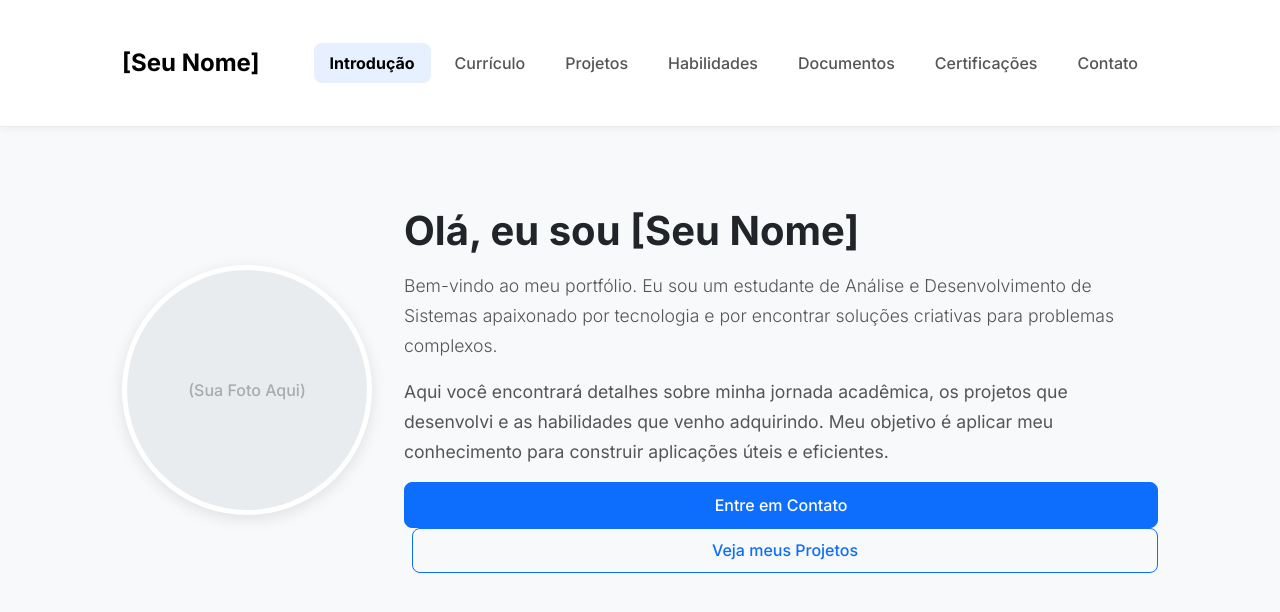
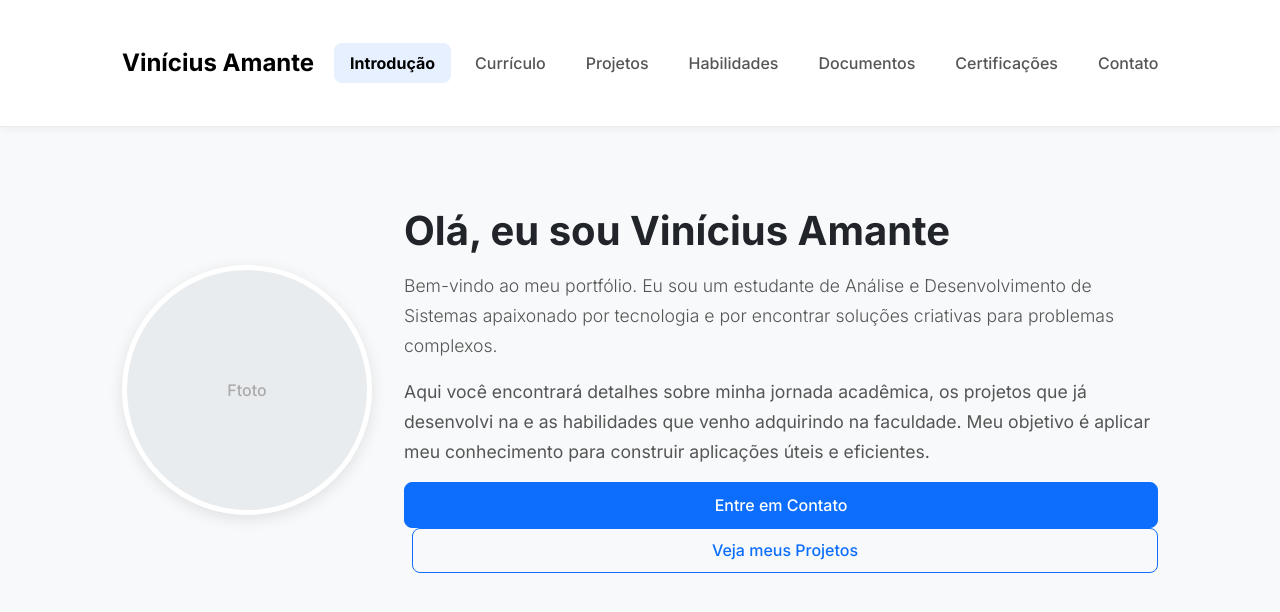
Before and after one commit to ViniciusAmante/portfolio_vinicius_amante, a Flask app: page / in a window 1280 px wide. Shown: the top 612 px of the page. Run offline with Flask 3, Linux system fonts and the light colour scheme.

Commit message:
Commit de atualização 01

```diff
--- a/static/css/style.css
+++ b/static/css/style.css
@@ -52,16 +52,16 @@ h2.section-title::after{
 .nav-link.active {
     color: #0d6efd;
     font-weight: 700;
-    background-color: #e7f0ff; /* Um azul bem claro */
+    background-color: #e7f0ff;
 }
 .section {
-    display: none; /* Todas as seções começam escondidas */
+    display: none;
     padding-top: 3rem;
     padding-bottom: 3rem;
-    animation: fadeIn 0.5s ease-in-out; /* Animação de entrada */
+    animation: fadeIn 0.5s ease-in-out;
 }
 .section.active {
-    display: block; /* A seção ativa é mostrada */
+    display: block;
 }
 @keyframes fadeIn {
     from {
@@ -76,7 +76,7 @@ h2.section-title::after{
 .portfolio-card {
     background-color: #ffffff;
     border: 1px solid #e9ecef;
-    border-radius: 12px; /* Bordas mais arredondadas */
+    border-radius: 12px;
     padding: 1.5rem;
     margin-bottom: 1.5rem;
     box-shadow: 0 4px 12px rgba(0, 0, 0, 0.04);
@@ -121,7 +121,7 @@ h2.section-title::after{
     width: 250px;
     height: 250px;
     background-color: #e9ecef;
-    border-radius: 50%; /* Foto redonda */
+    border-radius: 50%;
     display: flex;
     align-items: center;
     justify-content: center;
@@ -154,7 +154,7 @@ h2.section-title::after{
     object-fit: cover;
     border-radius: 8px;
     flex-shrink: 0;
-    background-color: #f0f0f0; /* Cor de placeholder */
+    background-color: #f0f0f0;
 }
 .list-item-logo-placeholder {
     width: 60px;
@@ -207,7 +207,7 @@ h2.section-title::after{
     box-shadow: 0 6px 16px rgba(0, 0, 0, 0.07);
 }
 .skill-item i {
-    font-size: 3rem; /* Tamanho do logo */
+    font-size: 3rem;
     color: #555;
 }
 .skill-item i.colored {
@@ -250,7 +250,7 @@ h2.section-title::after{
 
 .contact-list i {
     font-size: 1.5rem;
-    width: 30px; /* Alinhar ícones */
+    width: 30px;
     text-align: center;
 }
 @media (max-width: 768px) {
--- a/templates/curriculo.html
+++ b/templates/curriculo.html
@@ -5,7 +5,6 @@
             <h3 class="mb-4">Educação</h3>
             <div class="portfolio-card">
                 <div class="list-item">
-                    <!-- Placeholder para a logo da instituição -->
                     <div class="list-item-logo-placeholder">
                         <i class="bi bi-bank fs-3"></i>
                     </div>
--- a/templates/index.html
+++ b/templates/index.html
@@ -2,20 +2,19 @@
 {% block content %}
 <section id="page-home" class="section active">
             <div class="home-container">
-                <!-- Coloque sua foto aqui -->
                 <div class="home-photo-placeholder">
-                    (Sua Foto Aqui)
+                    Ftoto
                 </div>
 
                 <div class="home-text">
-                    <h1>Olá, eu sou [Seu Nome]</h1>
+                    <h1>Olá, eu sou Vinícius Amante</h1>
                     <p class="lead">
                         Bem-vindo ao meu portfólio. Eu sou um estudante de Análise e Desenvolvimento de Sistemas apaixonado por
                         tecnologia e por encontrar soluções criativas para problemas complexos.
                     </p>
                     <p>
-                        Aqui você encontrará detalhes sobre minha jornada acadêmica, os projetos que desenvolvi e as
-                        habilidades que venho adquirindo. Meu objetivo é aplicar meu conhecimento para
+                        Aqui você encontrará detalhes sobre minha jornada acadêmica, os projetos que já desenvolvi na e as
+                        habilidades que venho adquirindo na faculdade. Meu objetivo é aplicar meu conhecimento para
                         construir aplicações úteis e eficientes.
                     </p>
                     <a href="{{ url_for('contato') }}" data-page="contato" class="btn btn-clean btn-clean-primary page-link">Entre em Contato</a>
--- a/templates/layout.html
+++ b/templates/layout.html
@@ -3,18 +3,15 @@
 <head>
     <meta charset="UTF-8">
     <meta name="viewport" content="width=device-width, initial-scale=1.0">
-    <title>Portfólio - [Seu Nome]</title>
+    <title>Portfólio - Vinícius Amante</title>
 
-    <!-- Bootstrap CSS -->
+
     <link href="https://cdn.jsdelivr.net/npm/bootstrap@5.3.3/dist/css/bootstrap.min.css" rel="stylesheet">
 
-    <!-- Bootstrap Icons -->
     <link rel="stylesheet" href="https://cdn.jsdelivr.net/npm/bootstrap-icons@1.11.3/font/bootstrap-icons.min.css">
 
-    <!-- Devicon (para logos de habilidades) -->
     <link rel="stylesheet" href="https://cdn.jsdelivr.net/gh/devicons/devicon@v2.15.1/devicon.min.css">
 
-    <!-- Google Font (Inter) -->
     <link rel="preconnect" href="https://fonts.googleapis.com">
     <link rel="preconnect" href="https://fonts.gstatic.com" crossorigin>
     <link href="https://fonts.googleapis.com/css2?family=Inter:wght@300;400;500;700&display=swap" rel="stylesheet">
@@ -24,7 +21,7 @@
 
     <header class="navbar navbar-expand-lg sticky-top">
         <div class="container page-container">
-            <a class="navbar-brand" href="{{ url_for('index') }}">[Seu Nome]</a>
+            <a class="navbar-brand" href="{{ url_for('index') }}">Vinícius Amante</a>
             <button class="navbar-toggler" type="button" data-bs-toggle="collapse" data-bs-target="#mainNavbar" aria-controls="mainNavbar" aria-expanded="false" aria-label="Toggle navigation">
                 <span class="navbar-toggler-icon"></span>
             </button>
@@ -56,7 +53,6 @@
         </div>
     </header>
 
-    <!-- Container Principal para as "Páginas" -->
     <main class="container page-container">
         {% block content %}{% endblock %}
     </main>
--- a/templates/projetos.html
+++ b/templates/projetos.html
@@ -3,7 +3,7 @@
 <section id="page-projetos" class="section">
             <h2 class="section-title">Projetos</h2>
             <div class="row">
-                <!-- Projeto 1: API da Faculdade -->
+                <!--API 404 -->
                 <div class="col-md-6">
                     <div class="portfolio-card h-100">
                         <h5>Projeto Integrado (API da Faculdade)</h5>
```
